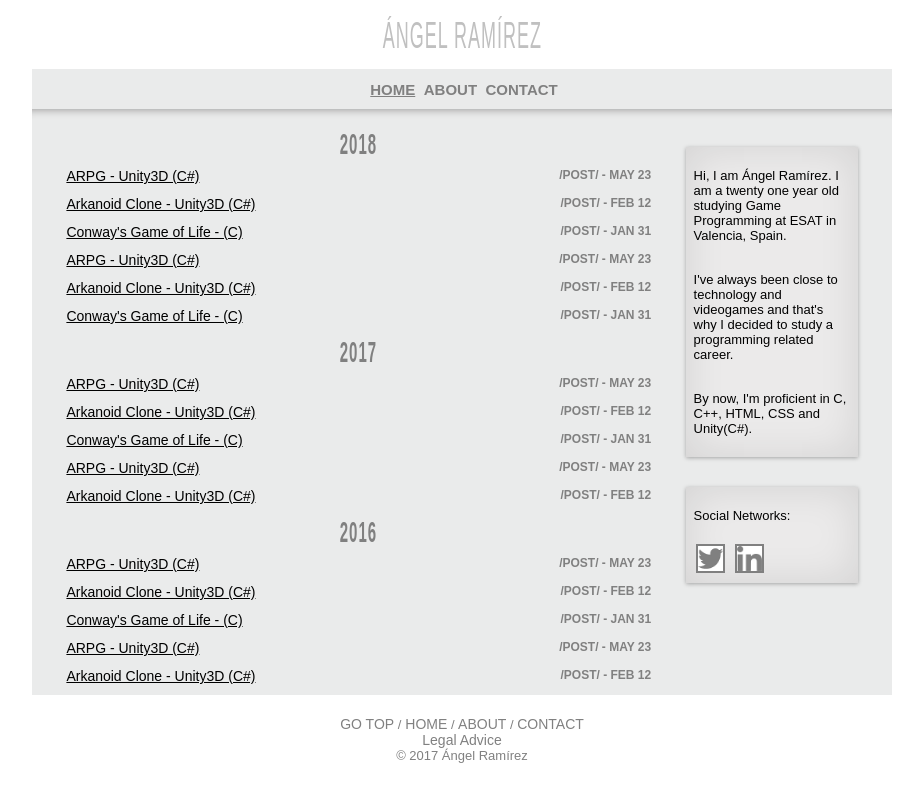
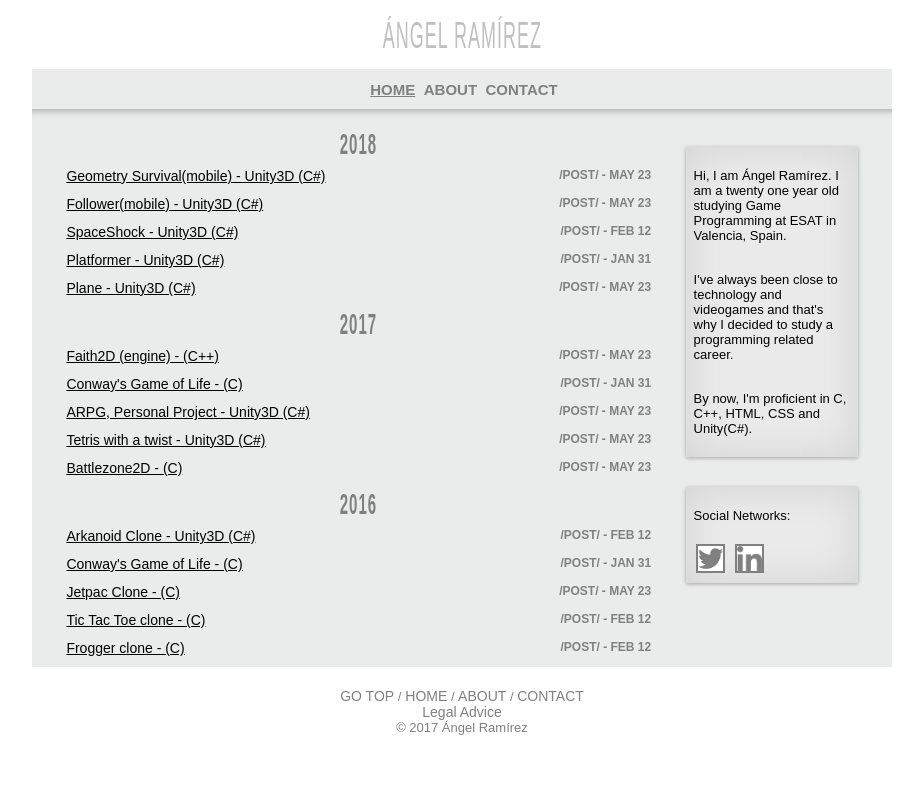
Before and after one commit to angelramirezc/angelramirezc.github.io, a plain HTML site: page index.html in a window 1280 px wide. Shown: the whole page, without its empty margins (178-1101 px from the left). Drawn offline with Linux system fonts and the light colour scheme.

Commit message:
Add files via upload

```diff
--- a/index.html
+++ b/index.html
@@ -36,9 +36,49 @@
 			<div id="content">
 				<h2> 2018 </h2>
 				<div id="project">
-					<a class="link" href="posts/post_02_04_17.htm"> ARPG - Unity3D (C#) </a>
+					<a class="link" href="posts/post_02_04_17.htm"> Geometry Survival(mobile) - Unity3D (C#) </a>
 					<h3 class="date"> /post/ - May 23 </h3>
 				</div>
+				<div id="project">
+					<a class="link" href="posts/post_02_04_17.htm"> Follower(mobile) - Unity3D (C#) </a>
+					<h3 class="date"> /post/ - May 23 </h3>
+				</div>
+				<div id="project">
+					<a class="link" href="posts/post_06_06_17.htm"> SpaceShock - Unity3D (C#)  </a>
+					<h3 class="date"> /post/ - Feb 12 </h3>
+				</div>
+				<div id="project">
+					<a class="link" href="posts/post2_06_06_17.htm"> Platformer - Unity3D (C#) </a>
+					<h3 class="date"> /post/ - Jan 31 </h3>
+				</div>
+				<div id="project">
+					<a class="link" href="posts/post_02_04_17.htm"> Plane - Unity3D (C#) </a>
+					<h3 class="date"> /post/ - May 23 </h3>
+				</div>
+
+				<h2> 2017 </h2>
+				<div id="project">
+					<a class="link" href="posts/post_02_04_17.htm"> Faith2D (engine) - (C++) </a>
+					<h3 class="date"> /post/ - May 23 </h3>
+				</div>
+				<div id="project">
+					<a class="link" href="posts/post2_06_06_17.htm"> Conway's Game of Life - (C) </a>
+					<h3 class="date"> /post/ - Jan 31 </h3>
+				</div>
+				<div id="project">
+					<a class="link" href="posts/post_02_04_17.htm"> ARPG, Personal Project - Unity3D (C#) </a>
+					<h3 class="date"> /post/ - May 23 </h3>
+				</div>
+				<div id="project">
+					<a class="link" href="posts/post_02_04_17.htm">  Tetris with a twist - Unity3D (C#) </a>
+					<h3 class="date"> /post/ - May 23 </h3>
+				</div>
+				<div id="project">
+					<a class="link" href="">  Battlezone2D - (C) </a>
+					<h3 class="date"> /post/ - May 23 </h3>
+				</div>
+
+				<h2> 2016 </h2>
 				<div id="project">
 					<a class="link" href="posts/post_06_06_17.htm"> Arkanoid Clone - Unity3D (C#)  </a>
 					<h3 class="date"> /post/ - Feb 12 </h3>
@@ -48,59 +88,15 @@
 					<h3 class="date"> /post/ - Jan 31 </h3>
 				</div>
 				<div id="project">
-					<a class="link" href="posts/post_02_04_17.htm"> ARPG - Unity3D (C#) </a>
+					<a class="link" href=""> Jetpac Clone - (C)  </a>
 					<h3 class="date"> /post/ - May 23 </h3>
 				</div>
 				<div id="project">
-					<a class="link" href="posts/post_06_06_17.htm"> Arkanoid Clone - Unity3D (C#)  </a>
+					<a class="link" href=""> Tic Tac Toe clone - (C)  </a>
 					<h3 class="date"> /post/ - Feb 12 </h3>
 				</div>
 				<div id="project">
-					<a class="link" href="posts/post2_06_06_17.htm"> Conway's Game of Life - (C) </a>
-					<h3 class="date"> /post/ - Jan 31 </h3>
-				</div>
-
-				<h2> 2017 </h2>
-				<div id="project">
-					<a class="link" href="posts/post_02_04_17.htm"> ARPG - Unity3D (C#) </a>
-					<h3 class="date"> /post/ - May 23 </h3>
-				</div>
-				<div id="project">
-					<a class="link" href="posts/post_06_06_17.htm"> Arkanoid Clone - Unity3D (C#)  </a>
-					<h3 class="date"> /post/ - Feb 12 </h3>
-				</div>
-				<div id="project">
-					<a class="link" href="posts/post2_06_06_17.htm"> Conway's Game of Life - (C) </a>
-					<h3 class="date"> /post/ - Jan 31 </h3>
-				</div>
-				<div id="project">
-					<a class="link" href="posts/post_02_04_17.htm"> ARPG - Unity3D (C#) </a>
-					<h3 class="date"> /post/ - May 23 </h3>
-				</div>
-				<div id="project">
-					<a class="link" href="posts/post_06_06_17.htm"> Arkanoid Clone - Unity3D (C#)  </a>
-					<h3 class="date"> /post/ - Feb 12 </h3>
-				</div>
-
-				<h2> 2016 </h2>
-				<div id="project">
-					<a class="link" href="posts/post_02_04_17.htm"> ARPG - Unity3D (C#) </a>
-					<h3 class="date"> /post/ - May 23 </h3>
-				</div>
-				<div id="project">
-					<a class="link" href="posts/post_06_06_17.htm"> Arkanoid Clone - Unity3D (C#)  </a>
-					<h3 class="date"> /post/ - Feb 12 </h3>
-				</div>
-				<div id="project">
-					<a class="link" href="posts/post2_06_06_17.htm"> Conway's Game of Life - (C) </a>
-					<h3 class="date"> /post/ - Jan 31 </h3>
-				</div>
-				<div id="project">
-					<a class="link" href="posts/post_02_04_17.htm"> ARPG - Unity3D (C#) </a>
-					<h3 class="date"> /post/ - May 23 </h3>
-				</div>
-				<div id="project">
-					<a class="link" href="posts/post_06_06_17.htm"> Arkanoid Clone - Unity3D (C#)  </a>
+					<a class="link" href=""> Frogger clone - (C)  </a>
 					<h3 class="date"> /post/ - Feb 12 </h3>
 				</div>
 			</div>
```
Also changed, not shown: posts/post2_06_06_17.htm (+2 -22 lines).
